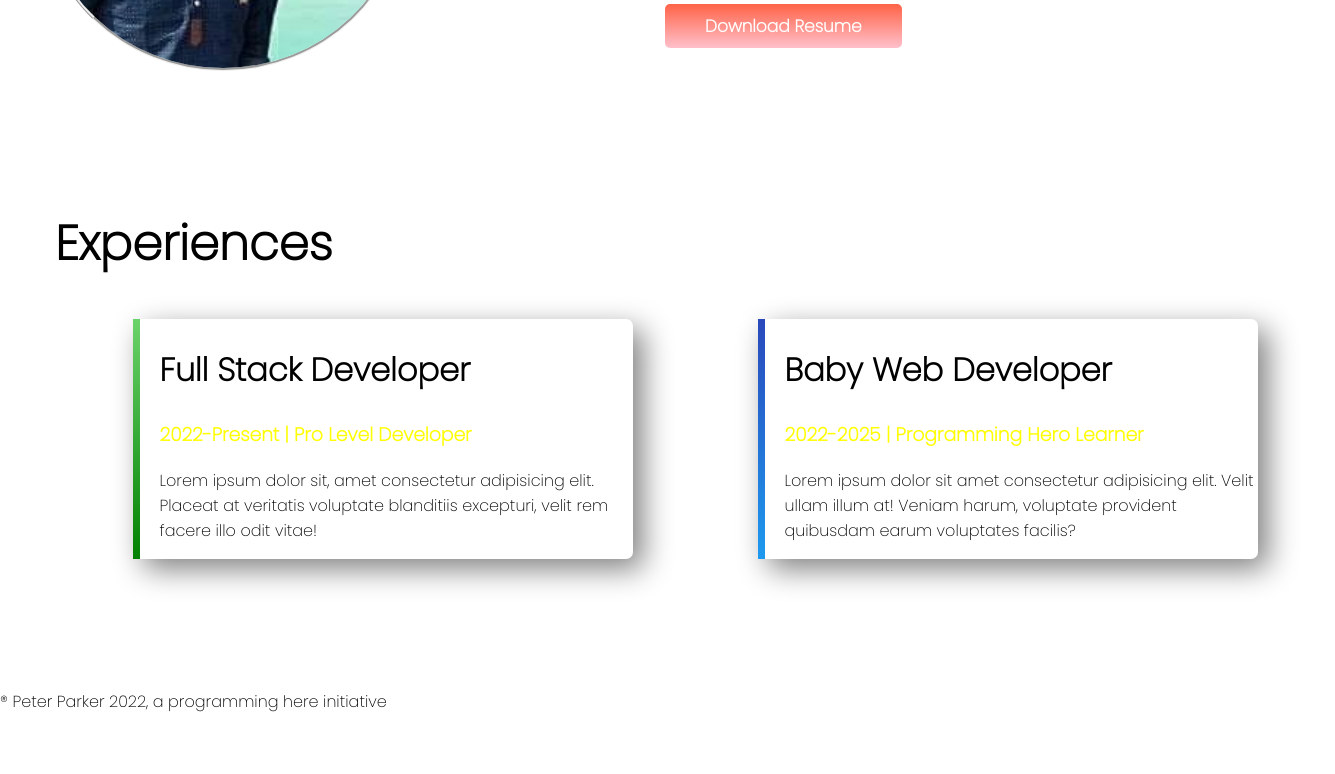
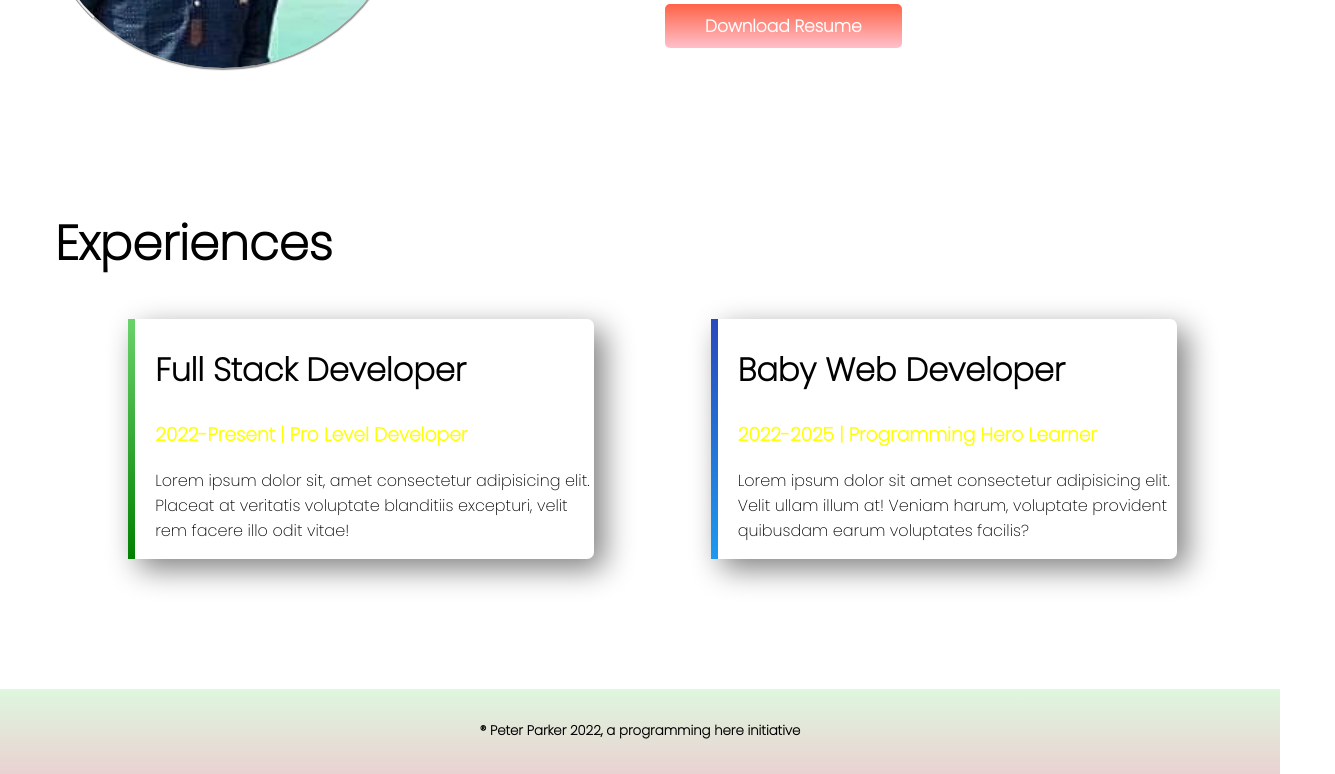
Before and after one commit to abdullahashiq1/Portfolio-practice, a plain HTML site: page index.html in a window 1280 px wide. Shown: the part 876-1650 px from the top of the page, 1335 px wide, since content can reach past the window. Before the commit the page ends 1606 px from the top, so only its background shows below. Drawn offline with Linux system fonts and the light colour scheme.

Commit message:
Complete portfolio practice

```diff
--- a/index.html
+++ b/index.html
@@ -58,7 +58,7 @@
     </section>
 
     <footer>
-        <p>&reg; Peter Parker 2022, a programming here initiative</p>
+        <h5>&reg; Peter Parker 2022, a programming here initiative</h5>
     </footer>
 </body>
 </html>
--- a/style.css
+++ b/style.css
@@ -59,7 +59,7 @@ h3 {
     margin: 15px 30px;
     padding-left: 25px;
     /* padding-right: 10px; */
-    width: 100%;
+
 
 }
 
@@ -91,3 +91,9 @@ h3 {
     border-image: linear-gradient(rgb(42, 72, 187), rgb(29, 154, 239));
     border-image-slice: 1;
 }
+
+footer {
+    text-align: center;
+    background-image: linear-gradient(rgb(222, 247, 222), #e9d2d2);
+    padding: 10px;
+}
```
